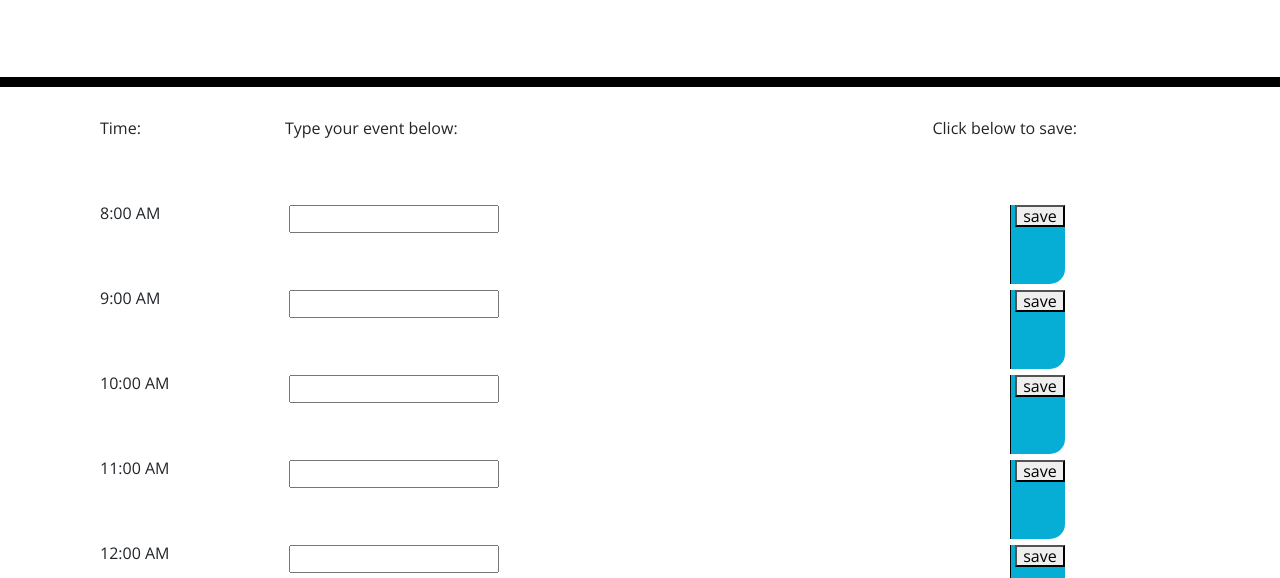
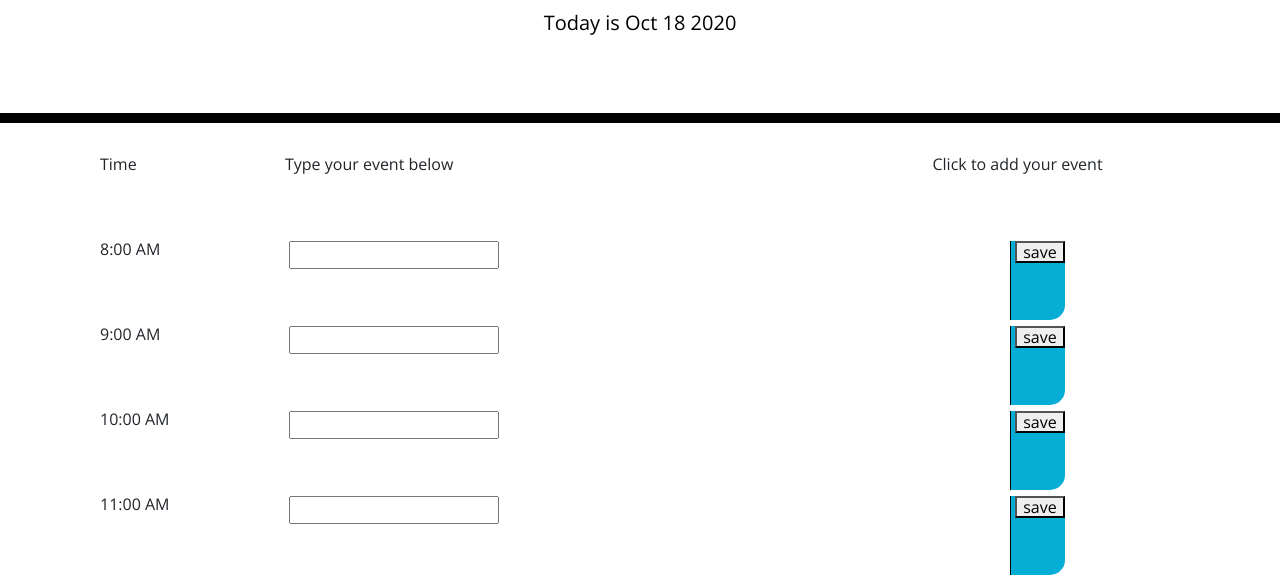
Before and after one commit to mtarquini19/Ioding, a plain HTML site: page index.html in a window 1280 px wide. Shown: the part 181-759 px from the top of the page. Drawn offline with nearby package versions, Linux system fonts and the light colour scheme.

Commit message:
added current date to header

```diff
--- a/index.html
+++ b/index.html
@@ -25,9 +25,9 @@
 
     <div class="container">
         <div class="row">
-            <div class="col-md-2">Time: </div>
-            <div class="col-md-7">Type your event below: </div>
-            <div class="col-md-3">Click below to save:</div>
+            <div class="col-md-2">Time</div>
+            <div class="col-md-7">Type your event below</div>
+            <div class="col-md-3">Click to add your event</div>
         </div>
 
         <!-- Timeblocks go here -->
--- a/script.js
+++ b/script.js
@@ -1,5 +1,10 @@
 // Step 1: use moment to display current date & time
+// create variables
 
+var time = moment();
+var date = time.format("MMM DD YYYY");
+console.log(time);
+$("#currentDay").text("Today is " + date);
 
 // Step 2: display past, current, and upcoming times in different colors
 
```
